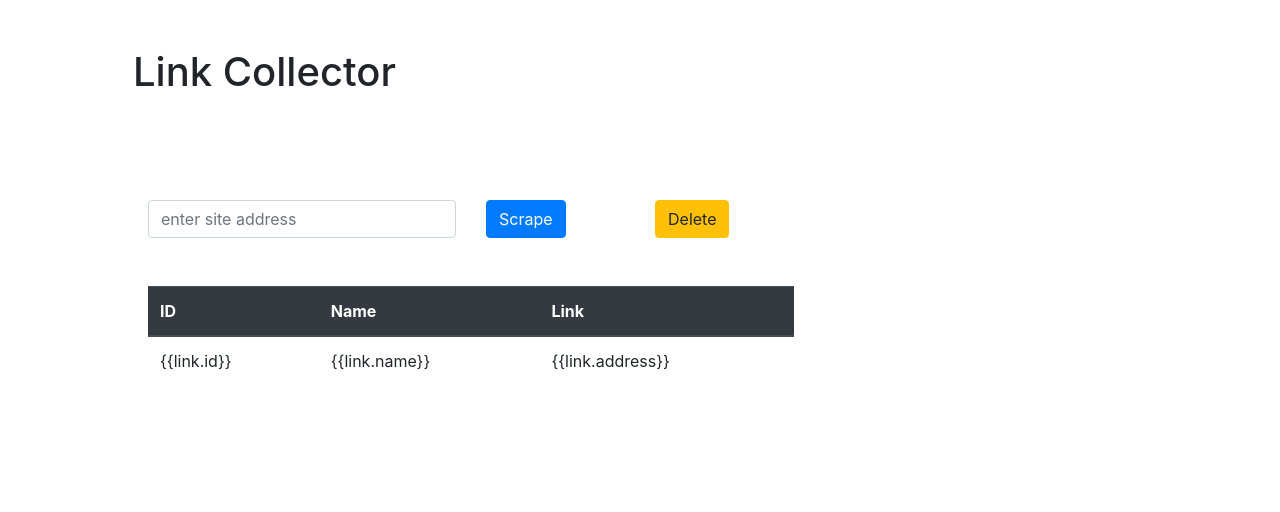
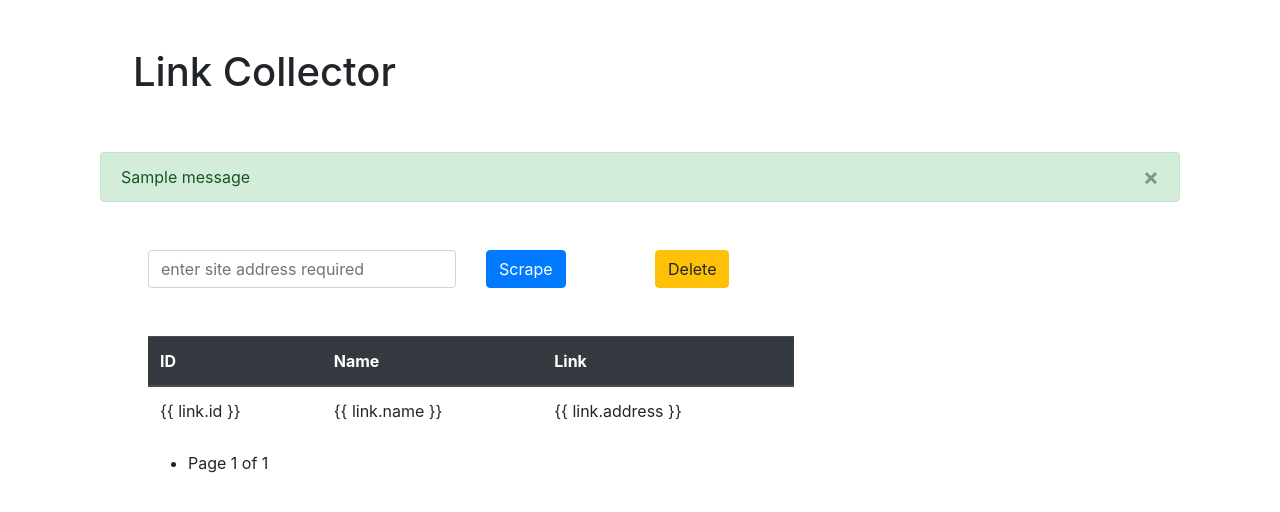
Before and after one commit to jthhn/WebScrapper, a Django app: page / in a window 1280 px wide. Shown: the top 512 px of the page. Run offline with Django 5.2, Linux system fonts and the light colour scheme; tables that the repository leaves empty hold one stand-in row (values such as "Sample post"); one stand-in notice (Sample message) is shown; some libraries are stand-ins or nearby versions.

Commit message:
Problem in link Scraping

```diff
--- a/WebScrapper/WebScrapper/settings.py
+++ b/WebScrapper/WebScrapper/settings.py
@@ -24,6 +24,8 @@
 
 # SECURITY WARNING: don't run with debug turned on in production!
 DEBUG = True
+
+DATA_UPLOAD_MAX_NUMBER_FIELDS = 10000  # Increase limit (default is 1000)
 
 ALLOWED_HOSTS = []
 
--- a/WebScrapper/WebScrapper/urls.py
+++ b/WebScrapper/WebScrapper/urls.py
@@ -21,4 +21,6 @@
 urlpatterns = [
     path('admin/', admin.site.urls),
     path('',views.scrape,name='scraper'),
+    path('clear',views.clear,name='clear'),
+
 ]
--- a/WebScrapper/scrapper/models.py
+++ b/WebScrapper/scrapper/models.py
@@ -3,8 +3,9 @@
 # Create your models here.
 class Link(models.Model):
 
-    def __str__(self):
-        return self.name
 
     address = models.CharField(max_length=1000,null=True,blank=True)
     name = models.CharField(max_length=1000,null=True,blank=True)
+
+    def __str__(self):
+       return self.name if self.name else "Unnamed Link"
--- a/WebScrapper/scrapper/templates/scrapper/index.html
+++ b/WebScrapper/scrapper/templates/scrapper/index.html
@@ -1,14 +1,19 @@
 <!DOCTYPE html>
 <html lang="en">
+
 <head>
 
-        <link rel="stylesheet" href="https://stackpath.bootstrapcdn.com/bootstrap/4.3.1/css/bootstrap.min.css" integrity="sha384-ggOyR0iXCbMQv3Xipma34MD+dH/1fQ784/j6cY/iJTQUOhcWr7x9JvoRxT2MZw1T" crossorigin="anonymous">
-        <script src="https://stackpath.bootstrapcdn.com/bootstrap/4.3.1/js/bootstrap.min.js" integrity="sha384-JjSmVgyd0p3pXB1rRibZUAYoIIy6OrQ6VrjIEaFf/nJGzIxFDsf4x0xIM+B07jRM" crossorigin="anonymous"></script>
+  <link rel="stylesheet" href="https://stackpath.bootstrapcdn.com/bootstrap/4.3.1/css/bootstrap.min.css"
+    integrity="sha384-ggOyR0iXCbMQv3Xipma34MD+dH/1fQ784/j6cY/iJTQUOhcWr7x9JvoRxT2MZw1T" crossorigin="anonymous">
+  <script src="https://stackpath.bootstrapcdn.com/bootstrap/4.3.1/js/bootstrap.min.js"
+    integrity="sha384-JjSmVgyd0p3pXB1rRibZUAYoIIy6OrQ6VrjIEaFf/nJGzIxFDsf4x0xIM+B07jRM"
+    crossorigin="anonymous"></script>
   <meta charset="UTF-8">
   <meta name="viewport" content="width=device-width, initial-scale=1.0">
   <meta http-equiv="X-UA-Compatible" content="ie=edge">
   <title>Document</title>
 </head>
+
 <body>
 
   <div class="container">
@@ -17,18 +22,32 @@
         <h1>Link Collector</h1>
       </div>
     </div>
+
+    {% if messages %}
+    <div class="container">
+      {% for message in messages %}
+      <div class="alert alert-{{ message.tags }} alert-dismissible fade show" role="alert">
+        {{ message }}
+        <button type="button" class="close" data-dismiss="alert" aria-label="Close">
+          <span aria-hidden="true">&times;</span>
+        </button>
+      </div>
+      {% endfor %}
+    </div>
+    {% endif %}
+
     <div class="row m-5">
       <div class="col-md-4">
         <form method="POST" action="/">
           {% csrf_token %}
-                    <input class="form-control" name="site" type="text" id="site" placeholder="enter site address">
+          <input class="form-control" name="site" type="text" id="site" placeholder="enter site address required ">
       </div>
       <div class="col-md-2">
         <button class="btn btn-primary" type="submit">Scrape</button>
       </div>
       </form>
       <div class="col-md-6">
-                    <a class="btn btn-warning" href="/delete">Delete</a>
+        <a class="btn btn-warning" href="{% url 'clear' %}">Delete</a>
       </div>
 
     </div>
@@ -49,14 +68,29 @@
             {% for link in data %}
             <tr>
 
-                                <td>{‌{link.id}}</td>
-                                <td>{‌{link.name}}</td>
-                                <td>{‌{link.address}}</td>
+              <td>{‌{ link.id }}</td>
+              <td>{‌{ link.name }}</td>
+              <td>{‌{ link.address }}</td>
             </tr>
             {% endfor %}
           </tbody>
         </table>
+        <div>
+          <nav>
+              <ul>
+                  {% if data.has_previous %}
+                      <li><a href="?page=1">First</a></li>
+                      <li><a href="?page={{ data.previous_page_number }}">Previous</a></li>
+                  {% endif %}
 
+                  <li>Page {{ data.number }} of {{ data.paginator.num_pages }}</li>
+
+                  {% if data.has_next %}
+                      <li><a href="?page={{ data.next_page_number }}">Next</a></li>
+                      <li><a href="?page={{ data.paginator.num_pages }}">Last</a></li>
+                  {% endif %}
+              </ul>
+          </nav>
       </div>
     </div>
   </div>
@@ -66,4 +100,5 @@
 
 
 </body>
+
 </html>
--- a/WebScrapper/scrapper/views.py
+++ b/WebScrapper/scrapper/views.py
@@ -1,30 +1,46 @@
-from django.shortcuts import render
+from django.shortcuts import render, redirect
 import requests
 from bs4 import BeautifulSoup
+from .models import Link
+from django.core.paginator import Paginator
+from django.contrib import messages
 from django.http import HttpResponseRedirect
-from .models import Link
-# Create your views here.
+
 
 def scrape(request):
     if request.method == "POST":
-        site = request.POST.get('site','')
+        site = request.POST.get('site', '').strip()  # ✅ Ensure site URL is properly stripped
 
-        page = requests.get(site)
-        soup = BeautifulSoup(page.text,'html.parser')
+        if not site:  # ✅ Prevent empty site submission
+            messages.error(request, "❌ Please enter a valid URL.")  # ✅ Show error message
+            return HttpResponseRedirect('/')
+
+        try:
+            page = requests.get(site)
+            soup = BeautifulSoup(page.text, 'html.parser')
+
+            for link in soup.find_all('a'):
+                link_address = link.get('href') or "No URL"  # ✅ Handle missing href
+                link_text = link.string or "No Text"  # ✅ Handle missing text
+                Link.objects.create(address=link_address, name=link_text)
+
+        except requests.RequestException as e:
+            print(f"Error fetching site: {e}")
+            return HttpResponseRedirect('/')
+
+        return HttpResponseRedirect('/')
+
+    else:
+        data_list = Link.objects.all().order_by('-id')  # ✅ Fetch all links, latest first
+        paginator = Paginator(data_list, 10)  # ✅ Show 10 links per page
+
+        page_number = request.GET.get('page')  # ✅ Get page number from URL
+        data = paginator.get_page(page_number)  # ✅ Get paginated data
+
+    return render(request, 'scrapper/index.html', {'data': data})
 
 
 
-        for link in soup.find_all('a'):
-            link_address = link.get('href')
-            link_text = link.string
-            Link.objects.create(address=link_address,name=link_text)
-        return HttpResponseRedirect('/')
-    else:
-        data = Link.objects.all()
-
-
-    return render(request,'scrapper/index.html',{'data':data})
-
 def clear(request):
     Link.objects.all().delete()
-    return render(request,'scrapper/index.html')
+    return HttpResponseRedirect('/')
```
Lines whose indentation alone changed are shown as unchanged.
